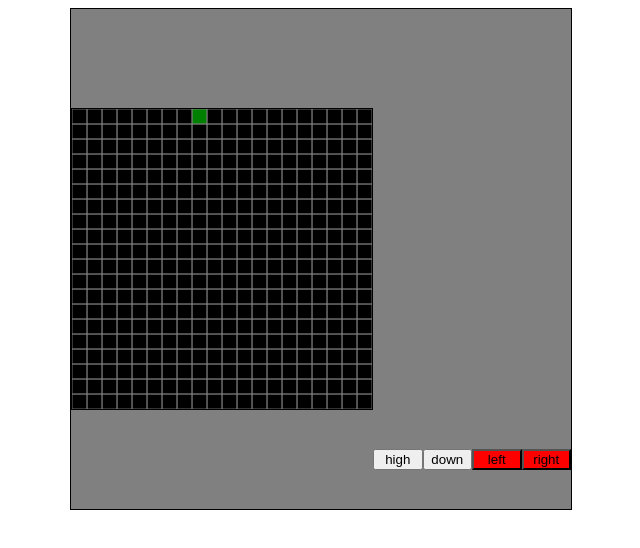
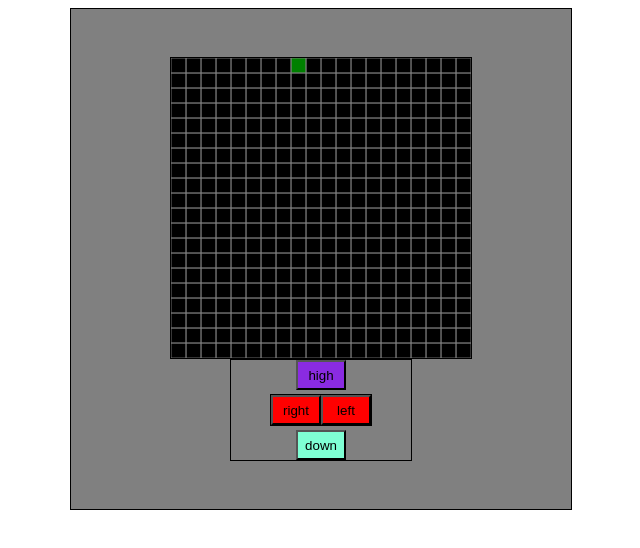
Before and after one commit to tonicCode/snake-V2.0, a plain HTML site: page index.html in a window 1280 px wide. Shown: the whole page, without its empty margins (319-959 px from the left). Drawn offline with Linux system fonts and the light colour scheme.

Commit message:
ajout des boutons de commandes 14may

```diff
--- a/index.html
+++ b/index.html
@@ -12,11 +12,16 @@
     <div id="containerGame">
     <canvas id="game"width="400"height="400"></canvas>
 
-    <input id="ihigh"type="button" value="high">
+    <div id="containerBtn">
+        <input id="ihigh"type="button" value="high">
+
+        <div id="containerMiddleBtn">
+        <input id="iright"type="button" value="right">
+     <input id="ileft"type="button" value="left">
+    </div>
+
     <input id="idown"type="button" value="down">
-    <input id="ileft"type="button" value="left">
-    <input id="iright"type="button" value="right">
-
+</div>
 
 
 
--- a/style.css
+++ b/style.css
@@ -13,7 +13,7 @@ justify-content: center;
 display: flex;
 justify-content: center;
 align-items: center;
-/*flex-direction: column;*/
+flex-direction: column;
 border: 1px solid black;
 width: 500px;
 height: 500px;
@@ -31,23 +31,74 @@ background-color: black;
 
 }
 
+
+
+
+
+
+#containerBtn{
+display: flex;
+flex-direction: column;
+/* justify-content: center; */
+align-items: center;
+
+
+
+height: 100px;
+width:180px;
+border: 1px solid black;
+
+
+}
+
+#containerMiddleBtn{
+    display: flex;
+
+    /* justify-content:space-between; */
+
+border: 1px solid black ;
+
+
+}
+
 input{
 width:50px;
-margin-top:400px;
+height:30px;
 
+
+}
+
+#ihigh{
+background-color: blueviolet;
+margin-bottom: auto;
 
 
 }
 
 #ileft{
   background-color: red;
-  /*margin-right:100px;*/
+  margin-left: auto;
+
+
+
+
 }
 
 
 
 #iright{
+
   background-color: red;
-/*margin-left:100px;*/
+  /* margin-right: auto; */
+  top:50%;
+
+
 
 }
+
+#idown{
+background-color: aquamarine;
+margin-top: auto;
+
+
+}
```
